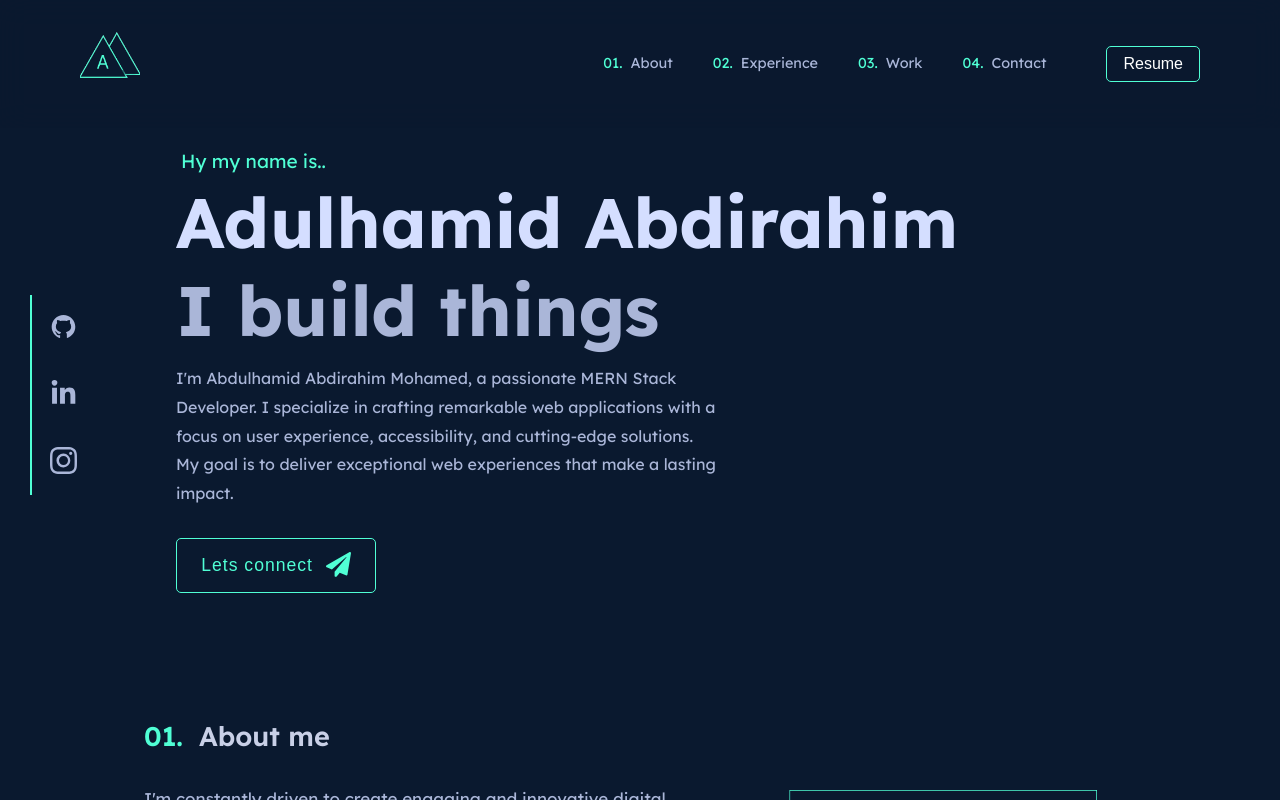
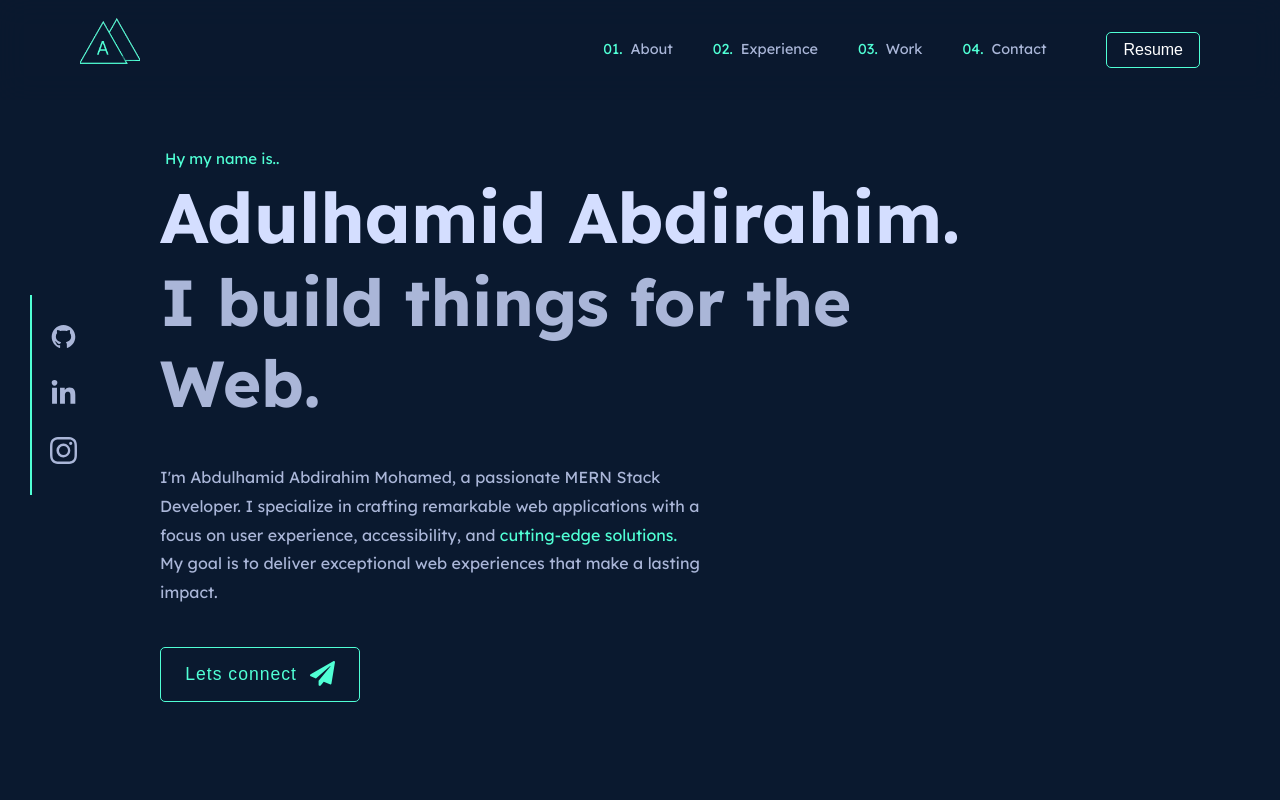
Before and after one commit to hamidzzabdul/V1--Portfolio, a React (Create React App) app: page / in a window 1280 px wide. Built offline with nearby package versions, Linux system fonts and the light colour scheme.

Commit message:
deployment

```diff
--- a/src/components/Experience/Experience.js
+++ b/src/components/Experience/Experience.js
@@ -105,8 +105,9 @@ const Experience = () => {
             <p className={classes.department}>IT And Digital Martketer</p>
 
             <p className={classes.description}>
-              Worked in the IT department in Umma University Kajiado interning
-              in the IT department for 3 months.
+              Currently working as an IT and Digital Marketer at Vitol Agency,
+              managing technology infrastructure and driving digital marketing
+              strategies.
             </p>
             <ul className={classes["skills-learned"]}>
               <li>Networking</li>
--- a/src/components/Header/Hero.js
+++ b/src/components/Header/Hero.js
@@ -23,17 +23,22 @@ const Hero = ({ onNavItemClick }) => {
         <p className={classes.subheading}>Hy my name is..</p>
       </AnimateHero>
       <AnimateHero delay={1.04}>
-        <h1>Adulhamid Abdirahim </h1>
+        <h1>
+          Adulhamid Abdirahim<span>.</span>
+        </h1>
       </AnimateHero>
       <AnimateHero delay={1.08}>
-        <h3>I build things</h3>
+        <h3>
+          I build things for the Web<span>.</span>
+        </h3>
       </AnimateHero>
       <AnimateHero delay={1.1}>
         <p className={classes.intro}>
           I'm Abdulhamid Abdirahim Mohamed, a passionate MERN Stack Developer. I
           specialize in crafting remarkable web applications with a focus on
-          user experience, accessibility, and cutting-edge solutions. My goal is
-          to deliver exceptional web experiences that make a lasting impact.
+          user experience, accessibility, and{" "}
+          <span>cutting-edge solutions.</span> My goal is to deliver exceptional
+          web experiences that make a lasting impact.
         </p>
       </AnimateHero>
       <AnimateHero delay={1.15}>
--- a/src/components/Header/Hero.module.css
+++ b/src/components/Header/Hero.module.css
@@ -1,6 +1,6 @@
 .container {
   max-width: 80%;
-  margin: 1rem 3rem;
+  margin: 1rem 2rem;
 }
 
 .btn {
@@ -18,7 +18,7 @@
 
 .subheading {
   color: var(--secondary-color);
-  font-size: 19px;
+  font-size: 15px;
   font-weight: 400;
   margin: 5px;
 }
@@ -30,9 +30,10 @@
 
 .animate > h3 {
   margin: 0;
-  font-size: 70px;
+  font-size: 65px;
   color: var(--slate);
-  margin-bottom: 10px;
+  margin-bottom: 15px;
+  width: 100%;
 }
 
 @media (max-width: 1224px) {
@@ -55,7 +56,11 @@
 .intro {
   line-height: 1.8rem;
   max-width: 540px;
-  margin-bottom: 20px;
+  margin: 40px 0;
+}
+
+.intro > span {
+  color: var(--secondary-color);
 }
 
 @media (max-width: 560px) {
--- a/src/components/Header/MainNavigation.module.css
+++ b/src/components/Header/MainNavigation.module.css
@@ -1,11 +1,12 @@
 .nav {
   width: 100%;
-  height: 4rem;
-  padding: 4rem 5rem;
+  height: 100px;
+  padding: 0rem 5rem;
   display: flex;
   justify-content: space-between;
   align-items: center;
   background-color: rgba(10, 25, 47, 0.9);
+  /* box-shadow: 0 10px 30px -10px rgba(2, 12, 27, 0.7); */
   backdrop-filter: blur(15px);
   position: fixed;
   top: 0;
--- a/src/components/UI/SideMenu.module.css
+++ b/src/components/UI/SideMenu.module.css
@@ -16,14 +16,16 @@
 
 .sidemenu > a > .icon {
   color: var(--font-color);
-  margin: 10px 20px;
+  margin: 5px 20px;
   font-size: 27px;
   cursor: pointer;
-  transition: all 300ms ease;
+  transition: all 300ms ease-in-out;
+  transition: transform 300ms ease-in-out;
 }
 
 .sidemenu > a > .icon:hover {
   stroke: var(--secondary-color);
+  transform: scale(1.1);
 }
 .line {
   width: 2px;
--- a/src/components/connect/Connect.js
+++ b/src/components/connect/Connect.js
@@ -16,6 +16,7 @@ const AnimateConnect = ({ children, inView }) => {
         transition: {
           ease: "easeIn",
           duration: 0.5,
+          delay: 0.2,
         },
       });
     }
--- a/src/components/projects/Project.js
+++ b/src/components/projects/Project.js
@@ -10,14 +10,12 @@ const AnimateProject = ({ delay, children, inView }) => {
   useEffect(() => {
     if (inView) {
       animation.start({
-        y: 0,
         opacity: 1,
-        transition: { ease: "easeIn", duration: 0.5, delay: delay },
+        transition: { ease: "easeIn", duration: 0.7, delay: delay },
       });
     }
     if (!inView) {
       animation.start({
-        y: 55,
         opacity: 0,
         // transition: { ease: "easeIn", duration: 0.5, delay: delay },
       });
@@ -66,10 +64,10 @@ const Project = () => {
             </p>
           </div>
           <ul className={classes.languages}>
-            <li>Pug</li>
-            <li>js</li>
             <li>Node js</li>
             <li>Express-js</li>
+            <li>js</li>
+            <li>Pug</li>
           </ul>
         </div>
       </AnimateProject>
@@ -131,10 +129,9 @@ const Project = () => {
             </p>
           </div>
           <ul className={classes.languages}>
-            <li>Node js</li>
-            <li>Express-js</li>
-            <li>Js</li>
-            <li>Pug</li>
+            <li>React js</li>
+            <li>framer motion</li>
+            <li>CSS</li>
           </ul>
         </div>
       </AnimateProject>
--- a/src/index.css
+++ b/src/index.css
@@ -16,7 +16,7 @@
 }
 
 * {
-  scroll-margin-top: 7rem;
+  scroll-margin-top: 6rem;
 }
 
 body {
```
Also changed, not shown: src/components/Experience/ExperienceMobile.js (deleted).
